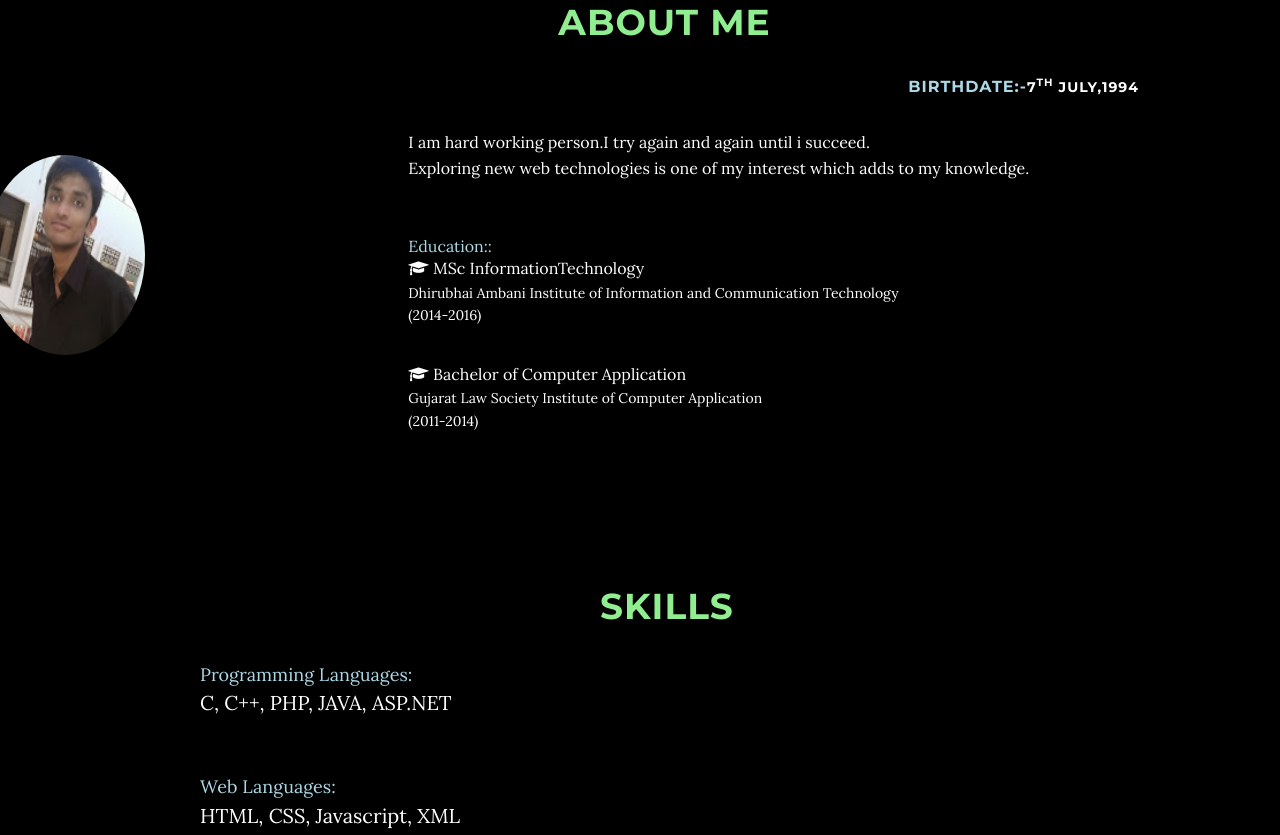
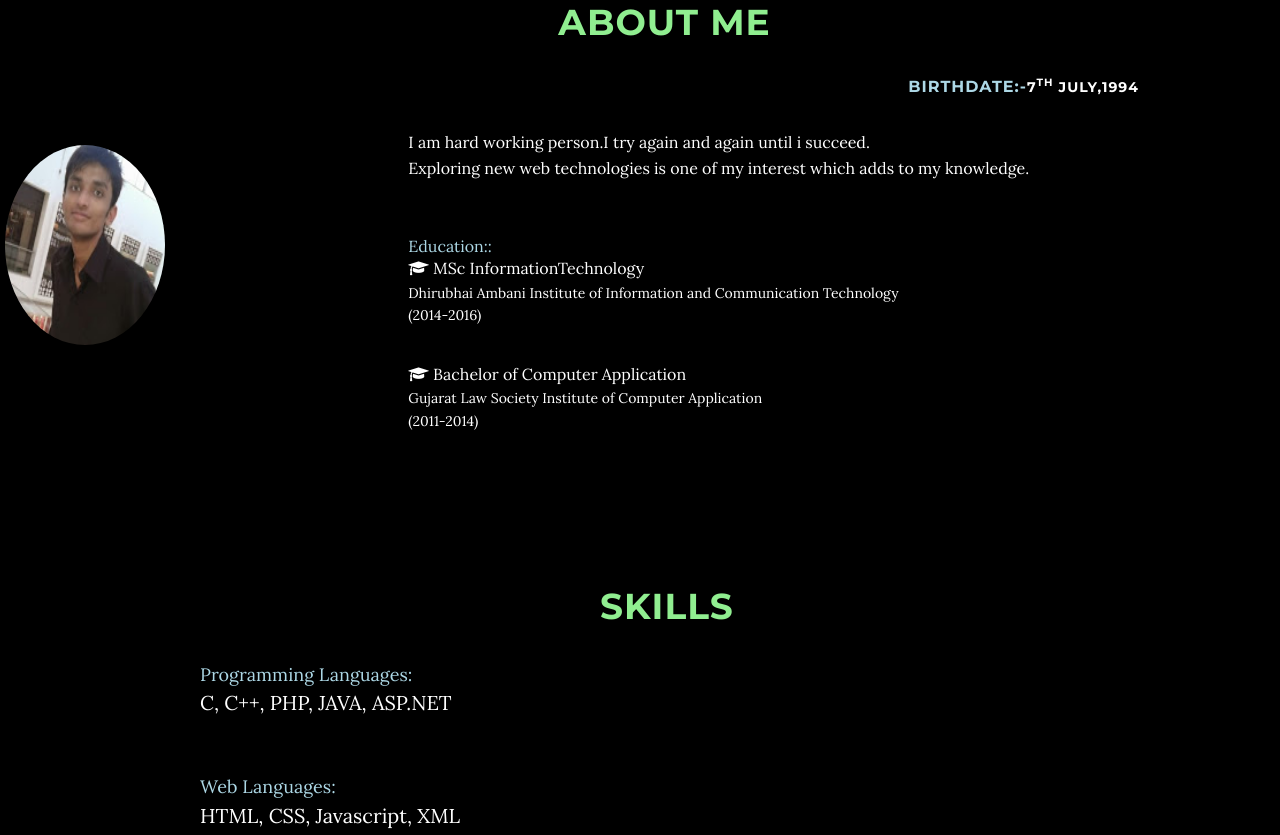
Before and after one commit to SubhamAgrawal/SubhamAgrawal.github.io, a plain HTML site: page index.html in a window 1280 px wide. Shown: the part 857-1692 px from the top of the page. Drawn offline with Linux system fonts and the light colour scheme; some packages are replaced by stand-ins of ours.

Commit message:
Update index.html

```diff
--- a/index.html
+++ b/index.html
@@ -62,7 +62,7 @@
 		<table    style="border: 0px solid gray;height:60px;width:1100px;">
 		<tr>
 		<td>
-			<img src="img/shubham.jpg" style="align:center;margin-top:40px;" class="cr"></img>
+			<img src="img/shubham.jpg" style="margin:20px;margin-top:40px;" class="cr"></img>
 		</td>
 		<td>
             <div class="col-lg-8 col-lg-offset-2" style="font-size:16px;">
@@ -98,7 +98,7 @@
 		<div style="color:lightblue;font-size:18px">DataBase Tools:</div>
 			<p>phpMyadmin, Postgres SQL</p><br/>
 		<div style="color:lightblue;font-size:18px">Open Source Operating System:</div>
-			<p>Ubuntu -Linux,Mint -Linux.</p>
+			<p>Ubuntu -Linux, Mint -Linux.</p>
 		</div>
 		</section>
 		<br/><br/><br/><br/><br/><br/><br/><br/><br/><br/><br/>
```
